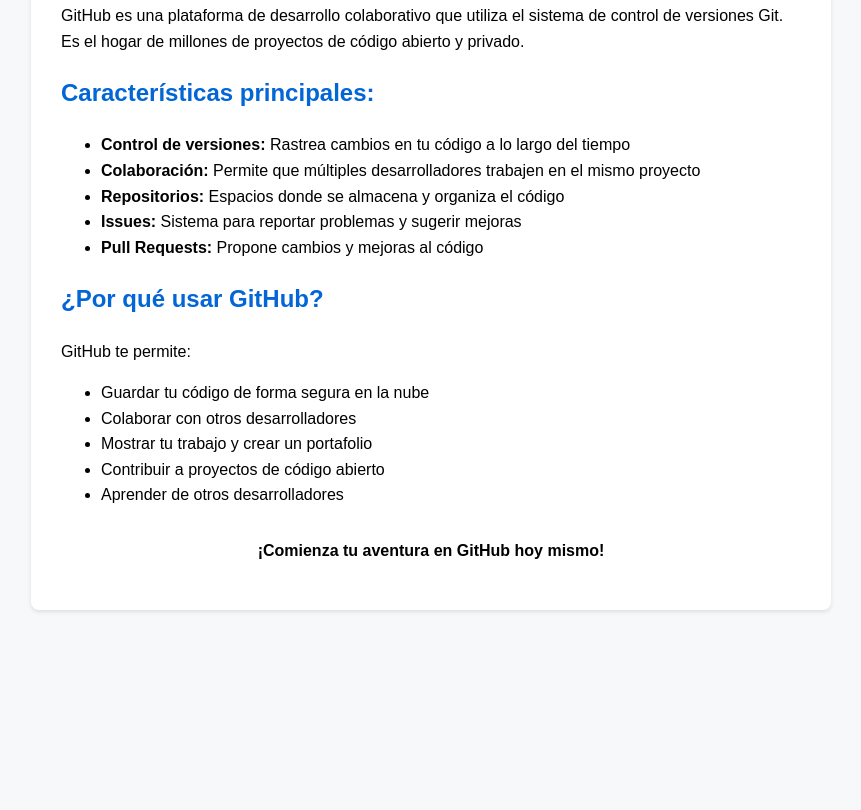
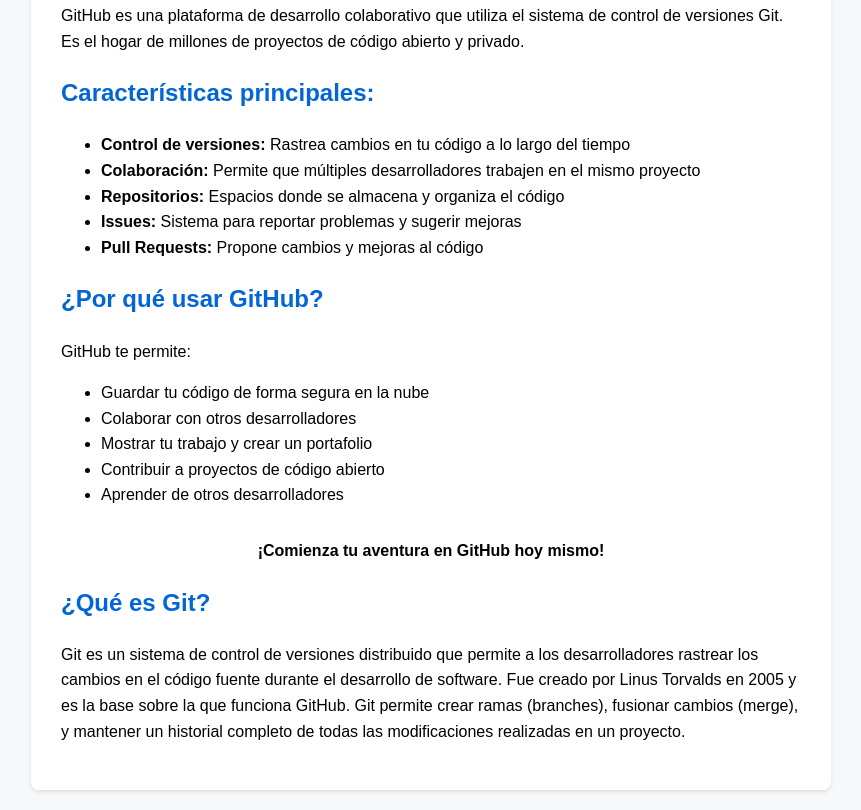
Before and after one commit to sebastianVH/fabi-test, a plain HTML site: page html/bienvenida.html in a window 1280 px wide. Shown: the part 307-1117 px from the top of the page, without its empty margins (209-1070 px from the left). Before the commit the page ends 937 px from the top, so only its background shows below. Drawn offline with Linux system fonts and the light colour scheme.

Commit message:
cambios con rama3

```diff
--- a/html/bienvenida.html
+++ b/html/bienvenida.html
@@ -39,6 +39,9 @@
         <p style="text-align: center; margin-top: 30px;">
             <strong>¡Comienza tu aventura en GitHub hoy mismo!</strong>
         </p>
+
+        <h2>¿Qué es Git?</h2>
+        <p>Git es un sistema de control de versiones distribuido que permite a los desarrolladores rastrear los cambios en el código fuente durante el desarrollo de software. Fue creado por Linus Torvalds en 2005 y es la base sobre la que funciona GitHub. Git permite crear ramas (branches), fusionar cambios (merge), y mantener un historial completo de todas las modificaciones realizadas en un proyecto.</p>
     </div>
 </body>
 </html>
```
